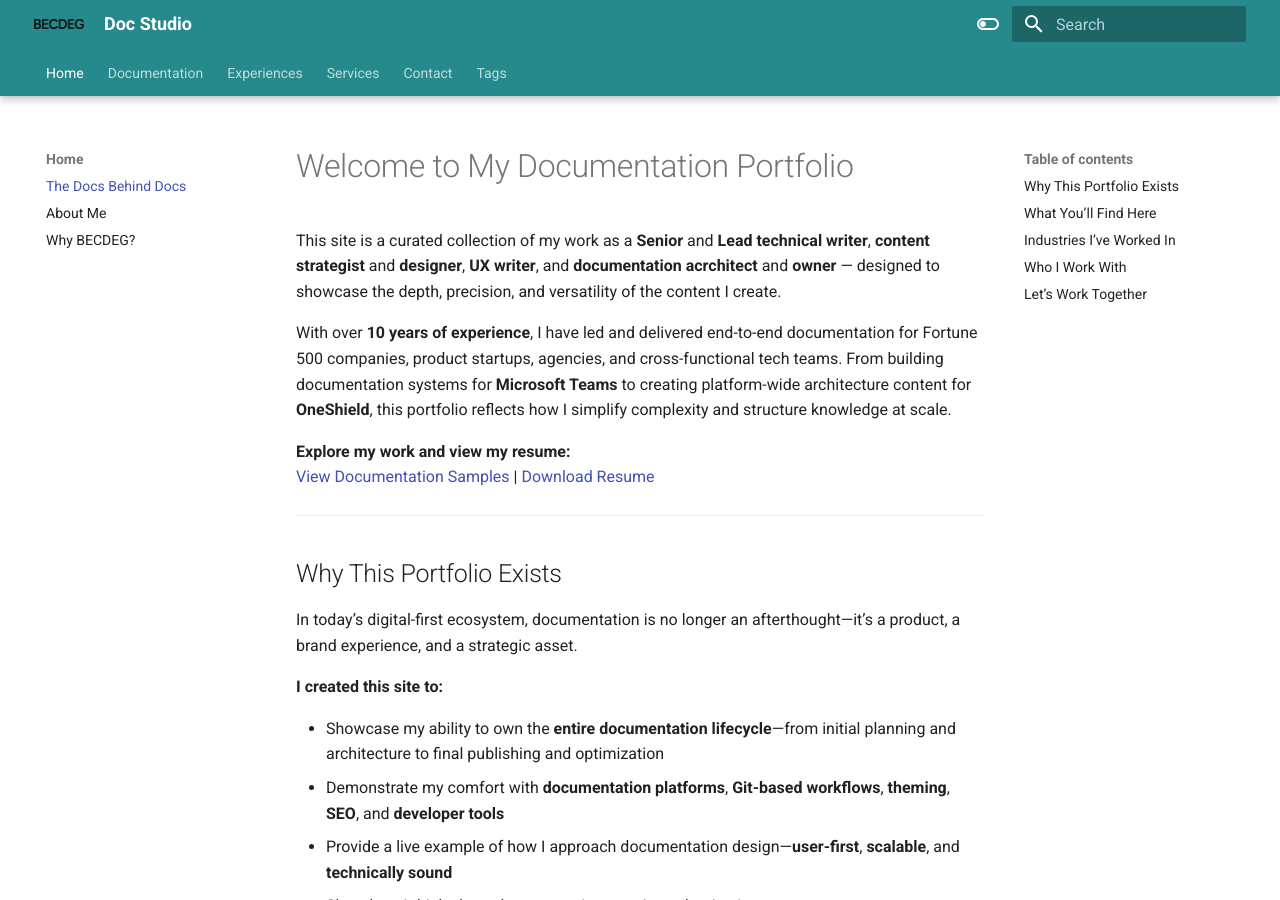
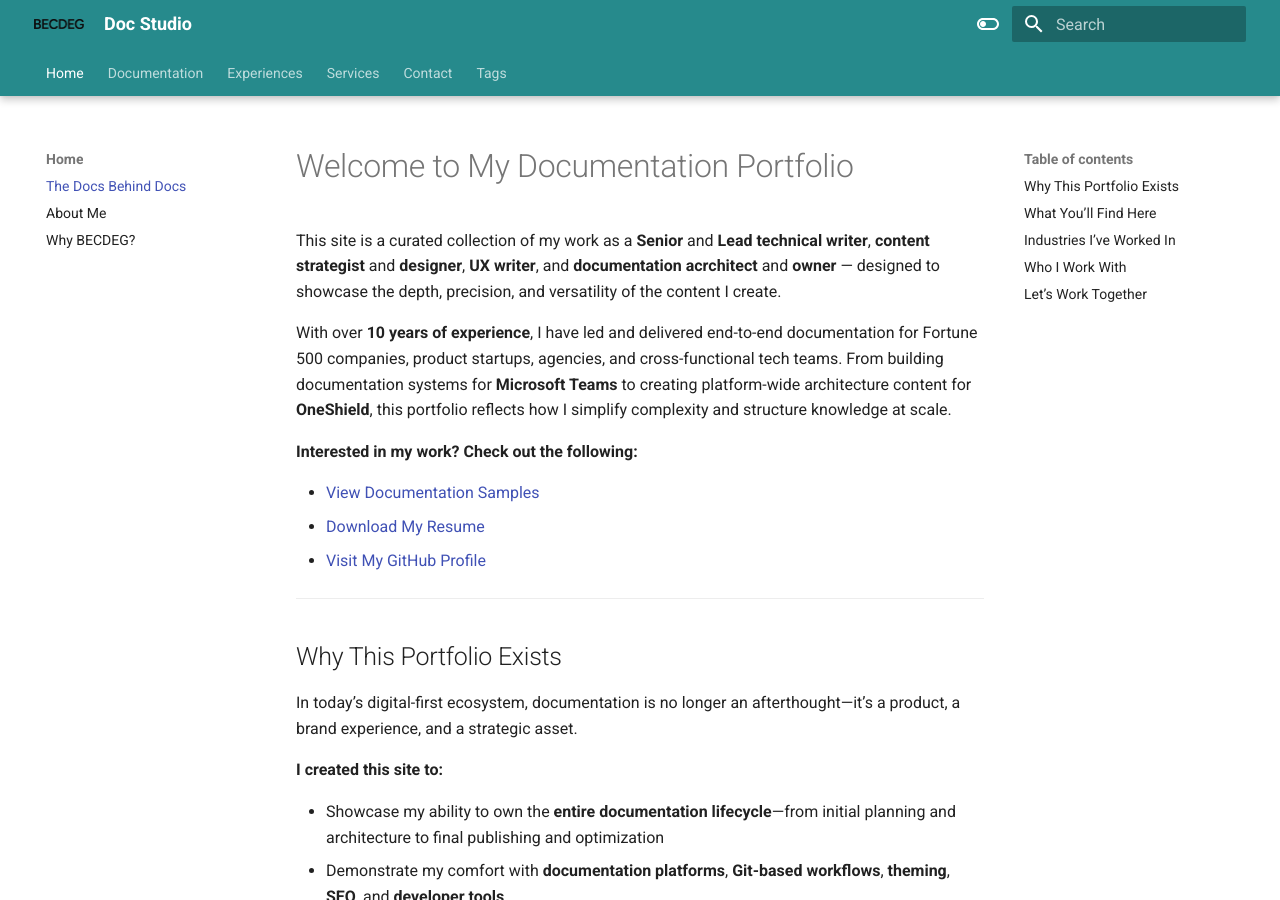
Before and after one commit to harshkanth/Becdeg-docs, an MkDocs documentation site: the page built from docs/index.md, in a window 1280 px wide and 900 px high. Built offline with MkDocs 1.6.1 and Material for MkDocs 9.7.7, drawn with Linux system fonts in a browser that asks for light colours.

Commit message:
new updates

```diff
--- a/docs/index.md
+++ b/docs/index.md
@@ -4,9 +4,11 @@ This site is a curated collection of my work as a **Senior** and **Lead technica
 
 With over **10 years of experience**, I have led and delivered end-to-end documentation for Fortune 500 companies, product startups, agencies, and cross-functional tech teams. From building documentation systems for **Microsoft Teams** to creating platform-wide architecture content for **OneShield**, this portfolio reflects how I simplify complexity and structure knowledge at scale.
 
-**Explore my work and view my resume:**
-[View Documentation Samples](Docu_overview.md) | [Download Resume](resume.pdf)
+**Interested in my work? Check out the following:**
 
+- [View Documentation Samples](Docu_overview.md)
+- [Download My Resume](resume.pdf)
+- [Visit My GitHub Profile](https://github.com/harshkanth)
 
 ---
 
--- a/mkdocs.yml
+++ b/mkdocs.yml
@@ -50,10 +50,10 @@ nav:
       - Overview: Docu_overview.md
       - User Manuals: user-manuals.md
       - Step by Step Guides:
-          - Saas:
+          - Overview:
               - Download and Install MS Teams Application: download_and _install_msteams.md
-      - How to? Guides:
-          - Saas:
+      - How-To Guides:
+          - Overview:
               - How to Schedule a meeting in MS Teams Application: schedule_meeting_in_teams.md
       - APIs: APIs.md
       - Business User Guides: business-user-guides.md
```
